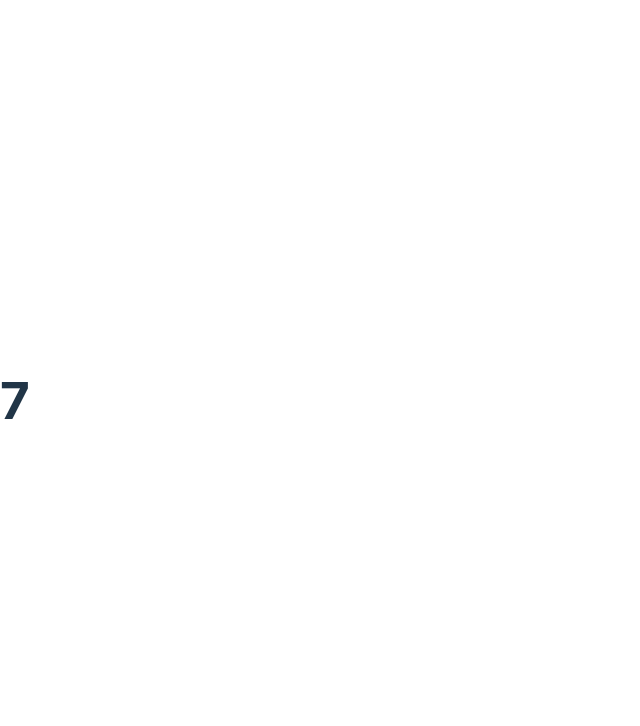
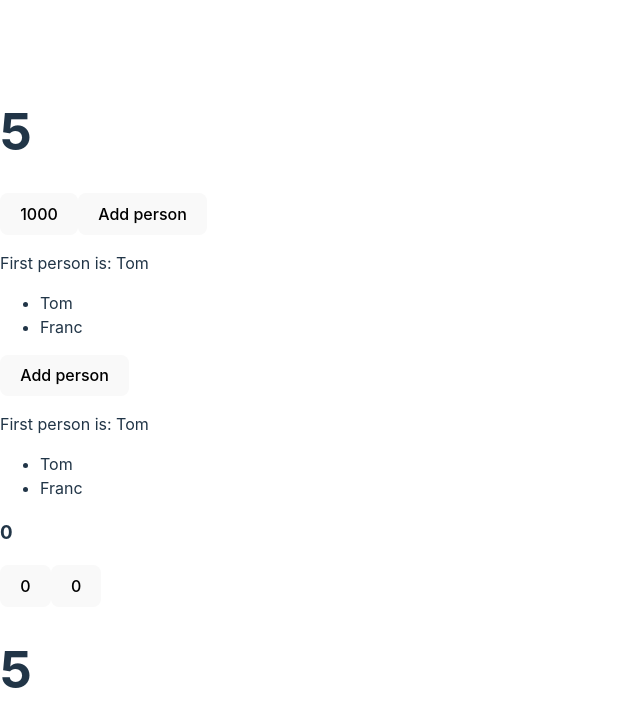
Before and after one commit to bmalvo/homeworks_react_vite, a React (Vite) app in the folder efects/: page / in a window 1280 px wide. Shown: the top 726 px of the page, without its empty margins (0-640 px from the left). Built offline with nearby package versions, Linux system fonts and the light colour scheme.

Commit message:
uncomment main.tsx

```diff
--- a/efects/src/main.tsx
+++ b/efects/src/main.tsx
@@ -8,11 +8,11 @@ import { Complicated } from './Compicated.tsx'
 import { ClassLifecycle } from './ClassLifecycle.tsx'
 
 ReactDOM.createRoot(document.getElementById('root')!).render(
-  // <React.StrictMode>
-  // <App />
-  // <IncorrectEffect />
-  // <Correct />
-  // <Complicated />
+  <React.StrictMode>
+  <App />
+  <IncorrectEffect />
+  <Correct />
+  <Complicated />
   <ClassLifecycle />
-  // </React.StrictMode>,
+  </React.StrictMode>,
 )
```
